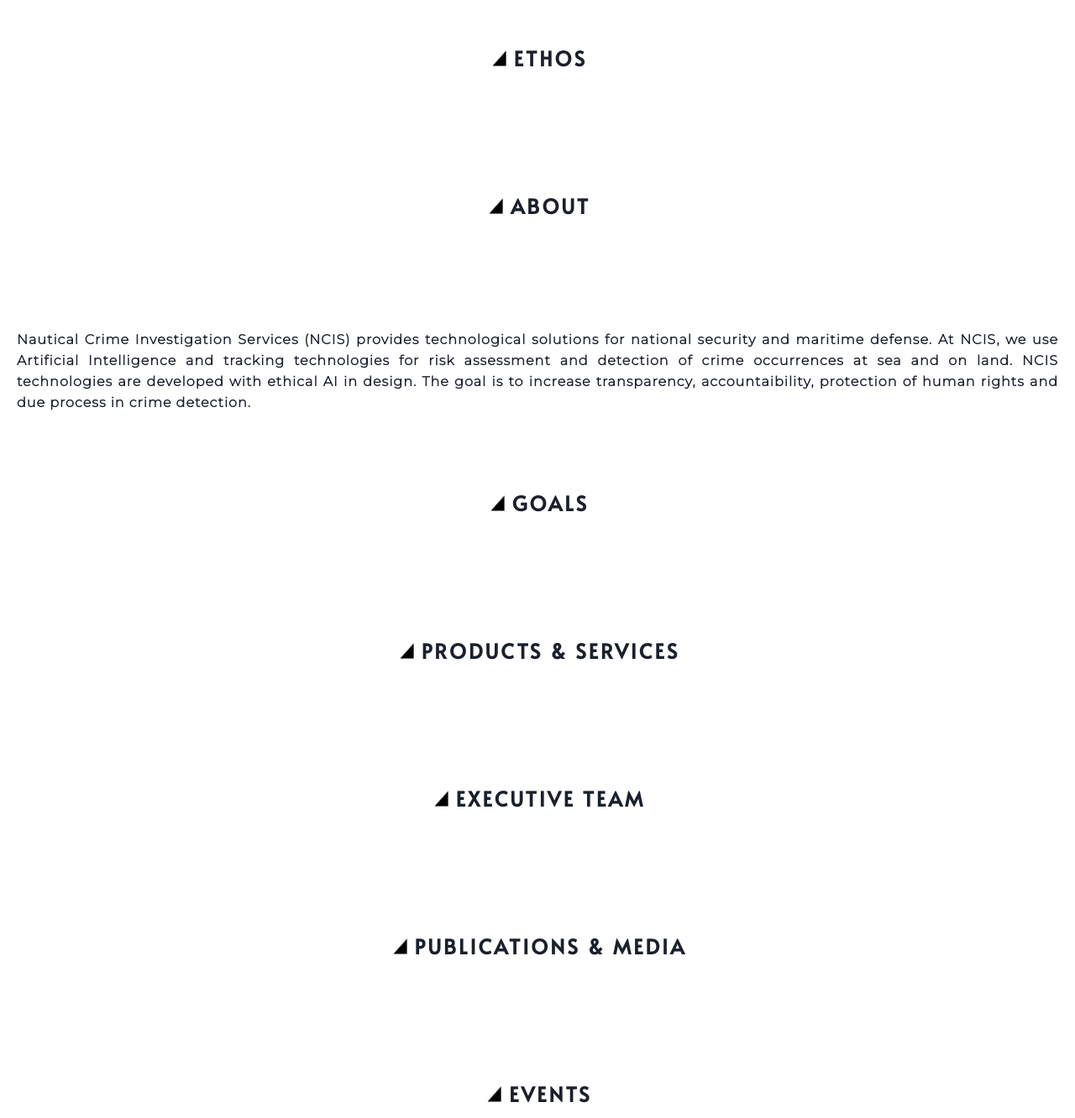
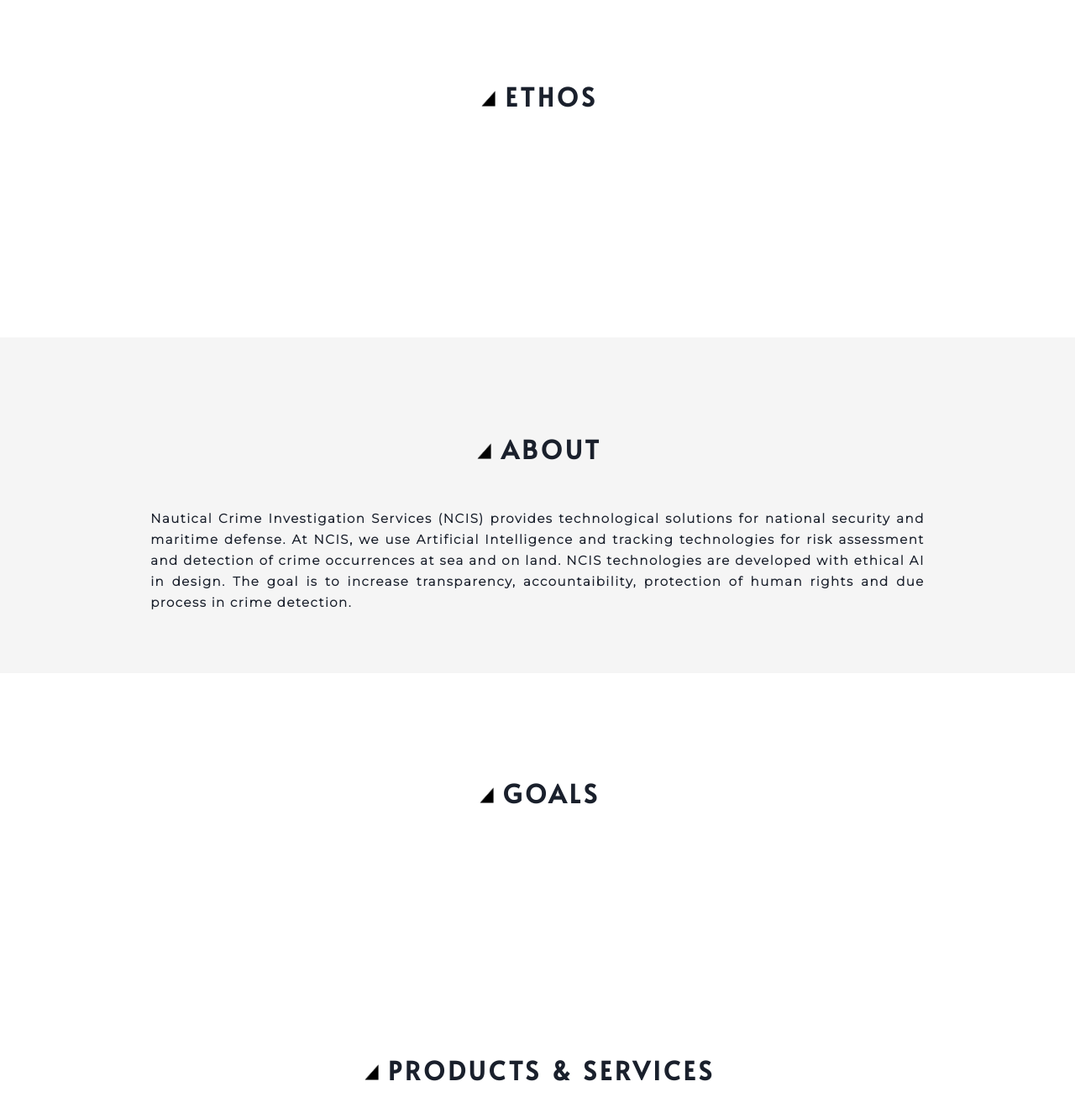
Before and after one commit to janayee-c/ncis, a React (Create React App) app in the folder ncis/: page / in a window 1280 px wide. Shown: the part 1018-2350 px from the top of the page at 84% size. Built offline with nearby package versions, Linux system fonts and the light colour scheme.

Commit message:
using traditional containers

```diff
--- a/ncis/src/components/About.jsx
+++ b/ncis/src/components/About.jsx
@@ -5,10 +5,12 @@
 
 const About = () => {
   return (
-    <div>
-    <Heading title="ABOUT"></Heading>
-    <p id="about">{ABOUT}</p>
-    </div>
+    <section id="about">
+      <div className="acontainer">
+         <Heading title="ABOUT"></Heading>
+         <p>{ABOUT}</p>
+      </div>
+    </section>
   )
 }
 
--- a/ncis/src/components/Ethos.jsx
+++ b/ncis/src/components/Ethos.jsx
@@ -5,12 +5,11 @@
 
 const Ethos = () => {
   return (
-    <div>
-    <Heading title="ETHOS"></Heading>
-    <Container id="main">
-
-    </Container>
-    </div>
+    <section id="ethos">
+      <div className="econtainer">
+         <Heading title="ETHOS"></Heading>
+      </div>
+    </section>
   )
 }
 
--- a/ncis/src/components/Goals.jsx
+++ b/ncis/src/components/Goals.jsx
@@ -4,10 +4,12 @@
 
 const Goals = () => {
   return (
-    <div>
-       <Heading title="GOALS"></Heading>
-    </div>
+  <section id="goals">
+  <div className="gcontainer">
+     <Heading title="GOALS"></Heading>
+  </div>
+</section>
   )
 }
 
-export default Goals
+export default Goals;
--- a/ncis/src/styles/About.css
+++ b/ncis/src/styles/About.css
@@ -1,12 +1,26 @@
+
+.acontainer {
+    height: 50vh;
+    padding: 90px;
+    padding-right: 14%;
+    padding-left: 14%;
+    background-color: #F5F5F5;
+    margin-bottom: 10px;
+}
 
 p {
     font-family: "Montserrat";
-    font-size: medium;
+    font-size:  15px;
     text-align: justify;
-    padding: 20px;
-    font-weight: 200;
     text-indent: 0px;
-    letter-spacing: 1px;
+    letter-spacing: 1.5px;
     line-height: 25px;
+    font-weight: lighter;
 
 }
+
+.bg {
+    display: flex;
+    justify-content: center;
+    position: relative;
+}
--- a/ncis/src/styles/Ethos.css
+++ b/ncis/src/styles/Ethos.css
@@ -1,3 +1,8 @@
-container .main{
-
+.econtainer {
+    height: 50vh;
+    padding: 90px;
+    padding-right: 14%;
+    padding-left: 14%;
+    background-color: white;
+    margin-bottom: 20px;
 }
--- a/ncis/src/styles/Goals.css
+++ b/ncis/src/styles/Goals.css
@@ -0,0 +1,8 @@
+.gcontainer {
+    height: 50vh;
+    padding: 90px;
+    padding-right: 14%;
+    padding-left: 14%;
+    background-color: white;
+    margin-bottom: 20px;
+}
--- a/ncis/src/styles/Heading.css
+++ b/ncis/src/styles/Heading.css
@@ -1,11 +1,11 @@
 .web-heading {
   font-family: "Beckman";
-  font-size: x-large;
+  font-size: 30px;
   text-align: center;
-  padding: 70px;
+  padding: 20px;
   font-weight: 600;
   text-indent: 5px;
-  letter-spacing: 3px;
+  letter-spacing: 4px;
 }
 
 .triangle {
--- a/ncis/src/styles/Hero.css
+++ b/ncis/src/styles/Hero.css
@@ -50,7 +50,7 @@
 #cube {
     width: 100vw; /* Default size */
     height: 60wh; /* Default size */
-    transform: translateY(12.5%);
+    transform: translateY(10.5%);
     transition: all 0.25s ease;
     scale: 0.8;
 
```
